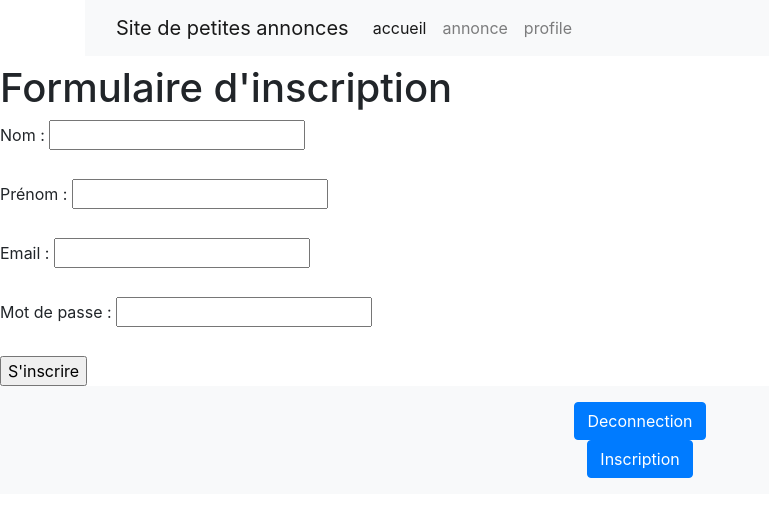
After one commit to ZephyrRaine/groupe3, a PHP site: page /inscription.php in a window 1280 px wide. The commit adds this page. Shown: the top 517 px of the page, without its empty margins (0-769 px from the left). Run offline with PHP 8.4, Linux system fonts and the light colour scheme.

Commit message:
inscription

```diff
--- a/footer.php
+++ b/footer.php
@@ -3,5 +3,8 @@
         <form action="logout.php" method="post">
             <button type="submit" class="btn btn-primary">Deconnection</button>
         </form>
+        <form action="inscription.php" method="post">
+            <button type="submit" class="btn btn-primary">Inscription</button>
+        </form>
     </div>
 </footer>
--- /dev/null
+++ b/inscription.php
@@ -0,0 +1,77 @@
+<!DOCTYPE html>
+<html>
+<head>
+
+    <title>Page d'accueil</title>
+    <link
+
+    >
+</head>
+<body class="">
+    <div class="container">
+        <?php require_once(__DIR__ . '/header.php'); ?>
+        <h1></h1>
+   <!-- Le corps -->
+    </div>
+    <div id="corps">
+
+
+
+<!DOCTYPE html>
+
+<html lang="fr">
+
+<head>
+
+    <meta charset="UTF-8">
+
+    <meta http-equiv="X-UA-Compatible" content="IE=edge">
+
+    <meta name="viewport" content="width=device-width, initial-scale=1.0">
+
+    <title>Inscription</title>
+
+</head>
+
+<body>
+
+    <h1>Formulaire d'inscription</h1>
+
+    <form action="submit_inscription.php" method="post">
+
+        <label for="nom">Nom :</label>
+
+        <input type="text" id="nom" name="nom" required><br><br>
+
+
+
+        <label for="prenom">Prénom :</label>
+
+        <input type="text" id="prenom" name="prenom" required><br><br>
+
+
+
+        <label for="email">Email :</label>
+
+        <input type="email" id="email" name="email" required><br><br>
+
+
+
+        <label for="mot_de_passe">Mot de passe :</label>
+
+        <input type="password" id="mot_de_passe" name="mot_de_passe" required><br><br>
+
+
+
+        <input type="submit" value="S'inscrire">
+
+    </form>
+
+</body>
+</div>
+    <!--pied de page -->
+    <?php require_once(__DIR__ . '/footer.php'); ?>
+</body>
+</html>
+
+</html>
```
Also changed, not shown: submit_inscription.php (added, +76 -0 lines).
